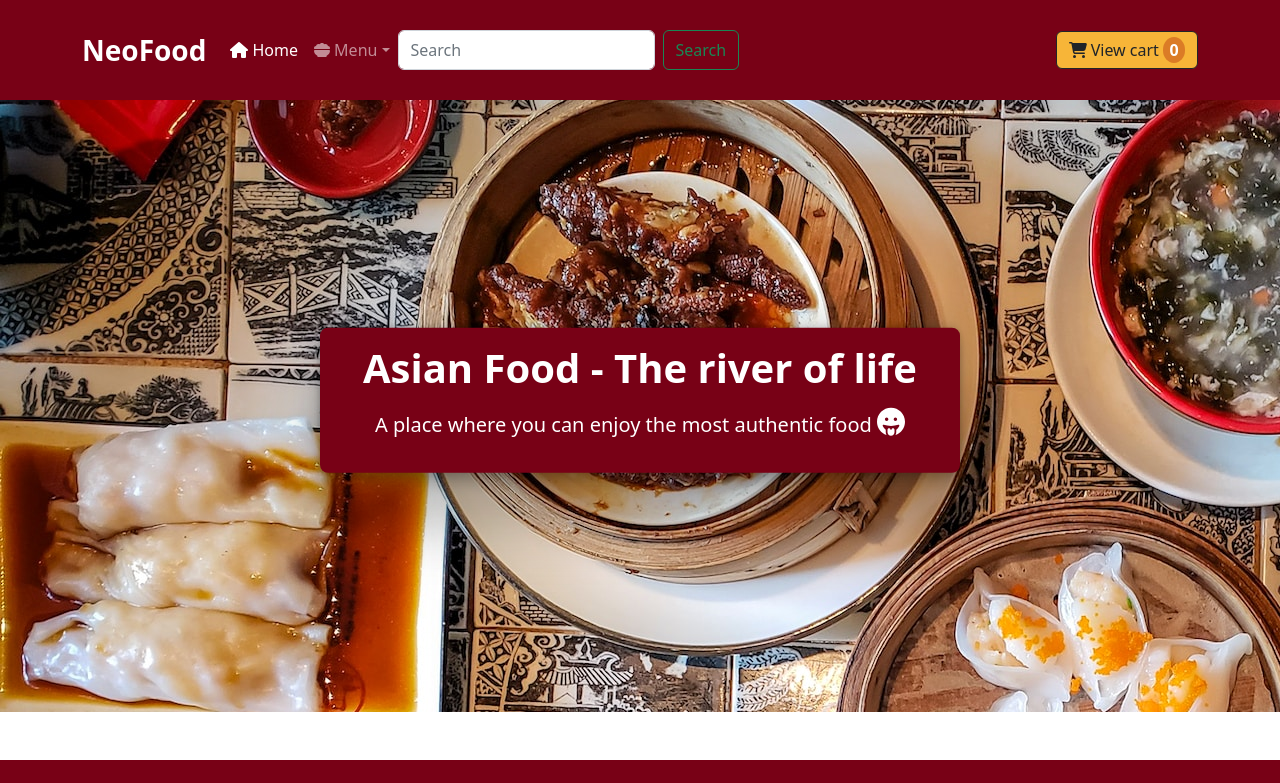
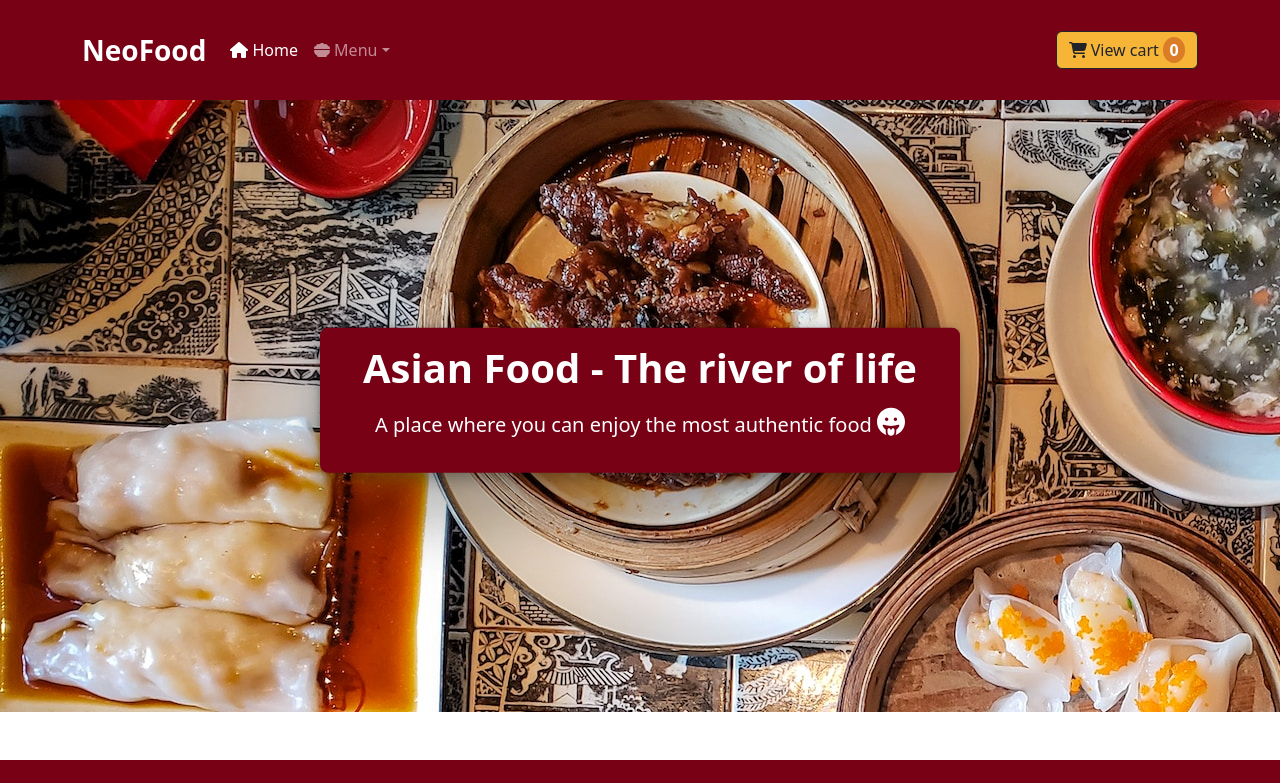
Before and after one commit to LinhNguyenLe2109/restaurant, a Next.js app: page / in a window 1280 px wide. Shown: the top 783 px of the page. Built offline with nearby package versions, Linux system fonts and the light colour scheme.

Commit message:
finishing touches

```diff
--- a/components/MainNav.js
+++ b/components/MainNav.js
@@ -85,18 +85,6 @@ function MainNav(props) {
                   </NavDropdown.Item>
                 </Link>
               </NavDropdown>
-              <Form onSubmit={(e) => handleSubmit(e)} className="d-flex">
-                <Form.Control
-                  type="search"
-                  placeholder="Search"
-                  className="me-2"
-                  aria-label="Search"
-                  name="search"
-                />
-                <Button type="submit" variant="outline-success">
-                  Search
-                </Button>
-              </Form>
             </Nav>
             &nbsp;
             <Button
@@ -108,26 +96,6 @@ function MainNav(props) {
               <FontAwesomeIcon icon={faCartShopping} className="me-1" />
               View cart <span className={style.totalItem}>{totalItem}</span>
             </Button>
-            {/* Do this later */}
-            {/* &nbsp;
-            <Nav>
-              <NavDropdown
-                onClick={() => setIsExpanded(false)}
-                title="User Name"
-                id="basic-nav-dropdown"
-              >
-                <Link legacyBehavior passHref href="/favourites">
-                  <NavDropdown.Item active={router.pathname === "/favourites"}>
-                    Favourites
-                  </NavDropdown.Item>
-                </Link>
-                <Link legacyBehavior passHref href="/history">
-                  <NavDropdown.Item active={router.pathname === "/history"}>
-                    Search History
-                  </NavDropdown.Item>
-                </Link>
-              </NavDropdown>
-            </Nav> */}
           </Navbar.Collapse>
         </Container>
       </Navbar>
```
